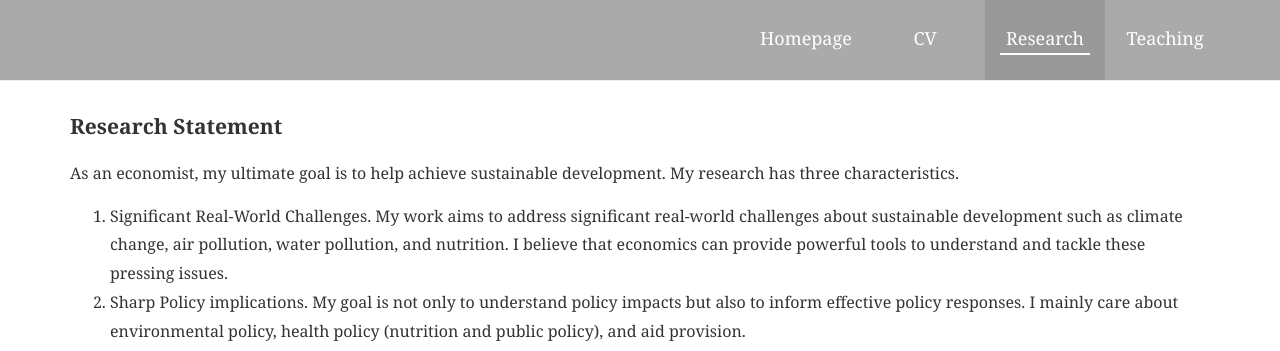
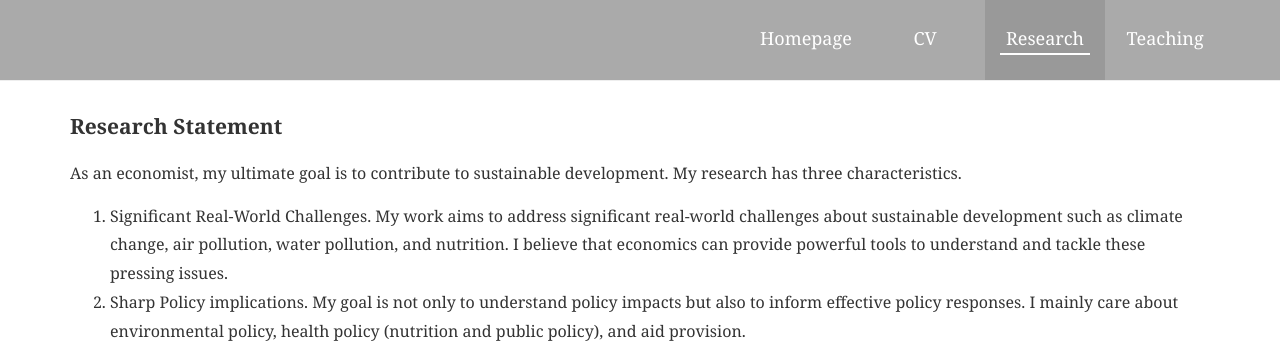
Before and after one commit to shuoliecon/shuoliecon.github.io, a Jekyll site: the page built from pages/_research/index.md, in a window 1280 px wide. Shown: the top 351 px of the page. Built offline with Jekyll 4.4.1, drawn with Linux system fonts in a browser that asks for light colours.

Commit message:
Update index.md

```diff
--- a/pages/_research/index.md
+++ b/pages/_research/index.md
@@ -5,7 +5,7 @@ no_heading: true
 ---
 
 ## Research Statement
-As an economist, my ultimate goal is to help achieve sustainable development. My research has three characteristics.
+As an economist, my ultimate goal is to contribute to sustainable development. My research has three characteristics.
 
 1. Significant Real-World Challenges. My work aims to address significant real-world challenges about sustainable development such as climate change, air pollution, water pollution, and nutrition. I believe that economics can provide powerful tools to understand and tackle these pressing issues.
 
@@ -31,7 +31,7 @@ As an economist, my ultimate goal is to help achieve sustainable development. My
 <details><summary>[Abstract]</summary>The paper explores the impacts of environmental regulation on Chinese firms’ extensive margin decisions and consequent changes in the market structure of regulated industries. Although environmental regulation deters firm entry and increases firm exit, it asymmetrically targets entrants more than incumbents. Through the market selection mechanism, large and private entrants are less inclined to enter the market in response to regulation, while small incumbents are more likely to exit. We finally examine whether incumbents in regulated cities adjust their inter-city investments to non-regulated cities and find no significant results, alleviating concerns regarding the regulation’s spatial spillover effects.</details>
 
 
-<li>“Gone with the Aid: How Paired Assistance Program Affects High-Stakes College Choices” (with <a href="sites.google.com/view/lekang/home">Le Kang</a>, Qinrui Xiahou and <a href="https://pengzhang.weebly.com">Peng Zhang</a>) <span class="label label-f">Development Economics</span></li>
+<li>“Gone with the Aid: How Paired Assistance Program Affects High-Stakes College Choices” (with <a href="https://sites.google.com/view/lekang/home">Le Kang</a>, Qinrui Xiahou and <a href="https://pengzhang.weebly.com">Peng Zhang</a>) <span class="label label-f">Development Economics</span></li>
 <ul><li>Under review</li></ul>
 <details><summary>[Abstract]</summary>As the world contends with persistent poverty and losses from natural disasters, the provision of aid becomes increasingly vital. However, the empirical examination of the mutual benefits of aid is complicated due to endogeneity concerns. This paper provides a novel perspective on the unintended consequences of aid by exploring a post-earthquake reconstruction program in China. Leveraging the quasi-random pair assignment, we find a 40% increase in students from aided counties choosing universities in donor provinces, with stronger responses from high-achieving and engineering students. Besides, attending universities in donor provinces can increase students’ likelihood of migrating to these provinces and lifetime earnings by 26.43%. This paper underscores the potential benefits of aid for both providers and recipients: providers can attract skilled individuals and garner affinity from aided regions, and recipients can experience lifelong benefits.</details>
 
```
